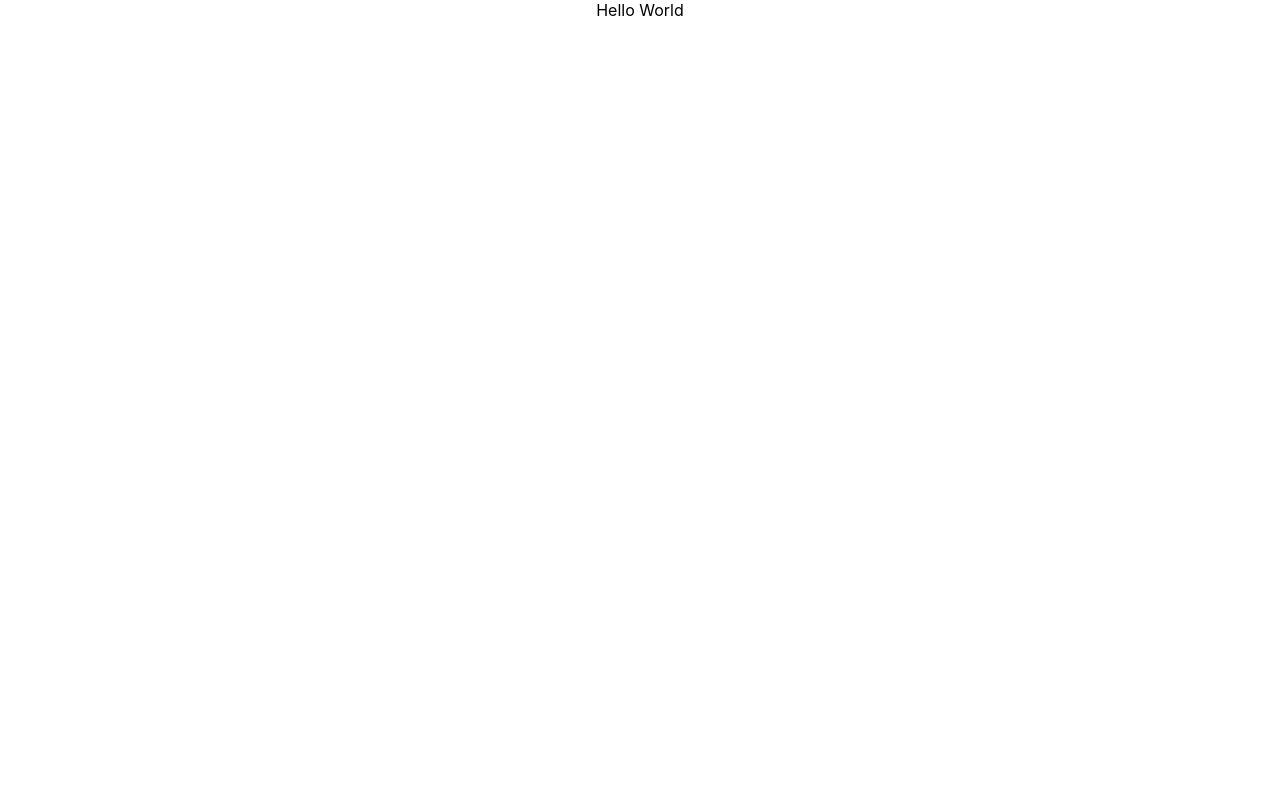
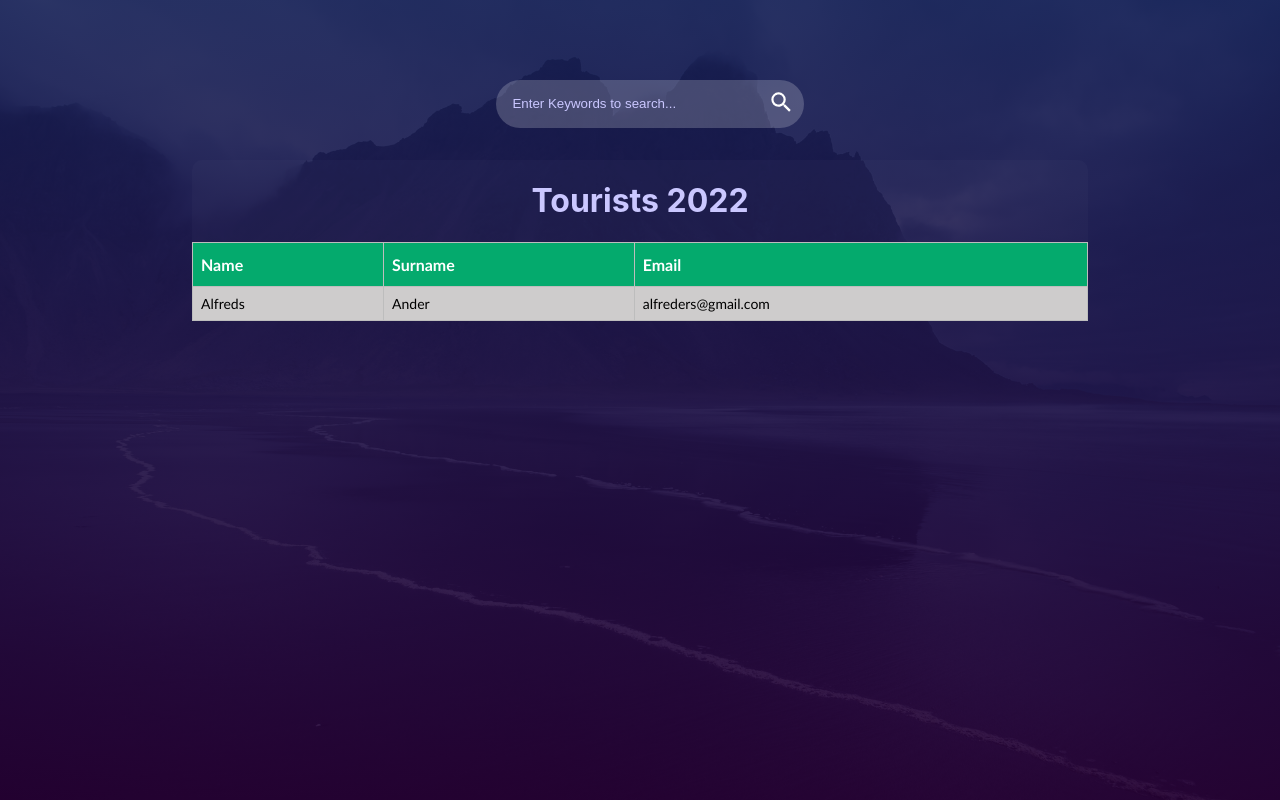
Before and after one commit to alee-nasir/eff-search, a React (Create React App) app: page / in a window 1280 px wide. Built offline with nearby package versions, Linux system fonts and the light colour scheme.

Commit message:
searchbar & DataList

```diff
--- a/package.json
+++ b/package.json
@@ -3,11 +3,17 @@
   "version": "0.1.0",
   "private": true,
   "dependencies": {
+    "@fortawesome/fontawesome-svg-core": "^6.2.0",
+    "@fortawesome/free-solid-svg-icons": "^6.2.0",
+    "@fortawesome/react-fontawesome": "^0.2.0",
+    "@material-ui/core": "^4.12.4",
+    "@mui/icons-material": "^5.10.9",
     "@testing-library/jest-dom": "^5.16.5",
     "@testing-library/react": "^13.4.0",
     "@testing-library/user-event": "^13.5.0",
     "react": "^18.2.0",
     "react-dom": "^18.2.0",
+    "react-icons": "^4.6.0",
     "react-scripts": "5.0.1",
     "web-vitals": "^2.1.4"
   },
--- a/public/index.html
+++ b/public/index.html
@@ -2,6 +2,14 @@
 <html lang="en">
   <head>
     <meta charset="utf-8" />
+    <link
+      href="https://maxcdn.bootstrapcdn.com/font-awesome/4.7.0/css/font-
+awesome.min.css"
+      rel="stylesheet"
+      integrity="sha384-
+wvfXpqpZZVQGK6TAh5PVlGOfQNHSoD2xbE+QkPxCAFlNEevoEH3Sl0sibVcOQVnN"
+      crossorigin="anonymous"
+    />
     <link rel="icon" href="%PUBLIC_URL%/favicon.ico" />
     <meta name="viewport" content="width=device-width, initial-scale=1" />
     <meta name="theme-color" content="#000000" />
--- a/src/App.css
+++ b/src/App.css
@@ -1,38 +1,13 @@
 .App {
-  text-align: center;
-}
-
-.App-logo {
-  height: 40vmin;
-  pointer-events: none;
-}
-
-@media (prefers-reduced-motion: no-preference) {
-  .App-logo {
-    animation: App-logo-spin infinite 20s linear;
-  }
-}
-
-.App-header {
-  background-color: #282c34;
+  background-image: linear-gradient(
+      to bottom,
+      rgba(22, 32, 85, 0.9),
+      rgba(37, 0, 51, 0.9)
+    ),
+    url(assets/Mass.jpg);
+  background-size: cover;
   min-height: 100vh;
   display: flex;
   flex-direction: column;
   align-items: center;
-  justify-content: center;
-  font-size: calc(10px + 2vmin);
-  color: white;
 }
-
-.App-link {
-  color: #61dafb;
-}
-
-@keyframes App-logo-spin {
-  from {
-    transform: rotate(0deg);
-  }
-  to {
-    transform: rotate(360deg);
-  }
-}
--- a/src/App.js
+++ b/src/App.js
@@ -1,7 +1,14 @@
 import "./App.css";
+import DataList from "./components/DataList";
+import SearchBar from "./components/SearchBar";
 
 function App() {
-  return <div className="App">Hello World</div>;
+  return (
+    <div className="App">
+      <SearchBar />
+      <DataList />
+    </div>
+  );
 }
 
 export default App;
--- /dev/null
+++ b/src/components/DataList.css
@@ -0,0 +1,48 @@
+.table-container {
+  display: flex;
+  width: 70%;
+  flex-direction: column;
+  align-items: center;
+  border-radius: 10px;
+  background-color: rgba(255, 255, 255, 0.021);
+}
+.table-container h1 {
+  color: #cac7ff;
+}
+
+.table {
+  font-family: "Trebuchet MS", "Lucida Sans Unicode", "Lucida Grande",
+    "Lucida Sans", Arial, sans-serif;
+  font-size: 14px;
+  border-collapse: collapse;
+  width: 100%;
+  border-radius: 5px;
+}
+.table th {
+  font-size: 16px;
+}
+
+.table td,
+.table th {
+  border: 1px solid rgb(189, 189, 189);
+  padding: 8px;
+}
+
+.table tr:nth-child(even) {
+  background-color: #f2f2f2;
+}
+.table tr:nth-child(odd) {
+  background-color: #cecccc;
+}
+
+.table tr:hover {
+  background-color: rgb(176, 137, 194);
+}
+
+.table th {
+  padding-top: 12px;
+  padding-bottom: 12px;
+  text-align: left;
+  background-color: #04aa6d;
+  color: white;
+}
--- /dev/null
+++ b/src/components/DataList.js
@@ -0,0 +1,27 @@
+import React from "react";
+import "../components/DataList.css";
+
+export default function DataList() {
+  return (
+    <div className="table-container">
+      <h1>Tourists 2022</h1>
+
+      <table className="table">
+        <thead>
+          <tr>
+            <th>Name</th>
+            <th>Surname</th>
+            <th>Email</th>
+          </tr>
+        </thead>
+        <tbody>
+          <tr>
+            <td>Alfreds </td>
+            <td>Ander</td>
+            <td>alfreders@gmail.com</td>
+          </tr>
+        </tbody>
+      </table>
+    </div>
+  );
+}
--- /dev/null
+++ b/src/components/SearchBar.css
@@ -0,0 +1,33 @@
+.searchbox {
+  display: flex;
+  max-width: 18rem;
+  margin-top: 3rem;
+  padding: 2rem;
+  justify-items: center;
+}
+.search-elements {
+  display: flex;
+  justify-content: center;
+  padding: 2px;
+  border-radius: 50px;
+  min-width: 19rem;
+  background-color: rgb(255, 255, 255, 0.2);
+}
+
+input {
+  flex: 1;
+  padding: 0.9rem;
+  border: none;
+  outline: none;
+  border-radius: 50px;
+  background: transparent;
+}
+::placeholder {
+  color: #cac7ff;
+}
+button {
+  background: transparent;
+  padding: 7px;
+  border-radius: 40%;
+  border-style: none;
+}
--- /dev/null
+++ b/src/components/SearchBar.js
@@ -0,0 +1,16 @@
+import React from "react";
+import { MdSearch } from "react-icons/md";
+import "../components/SearchBar.css";
+
+export default function SearchBar() {
+  return (
+    <div className="searchbox">
+      <div className="search-elements">
+        <input type="search" placeholder="Enter Keywords to search..." />
+        <button>
+          <MdSearch size="2em" color="white" />
+        </button>
+      </div>
+    </div>
+  );
+}
```
Also changed, not shown: src/index.js (+6 -6 lines), src/assets/Mass.jpg (added), 1 other file (tests, documents, lock files or other folders).
